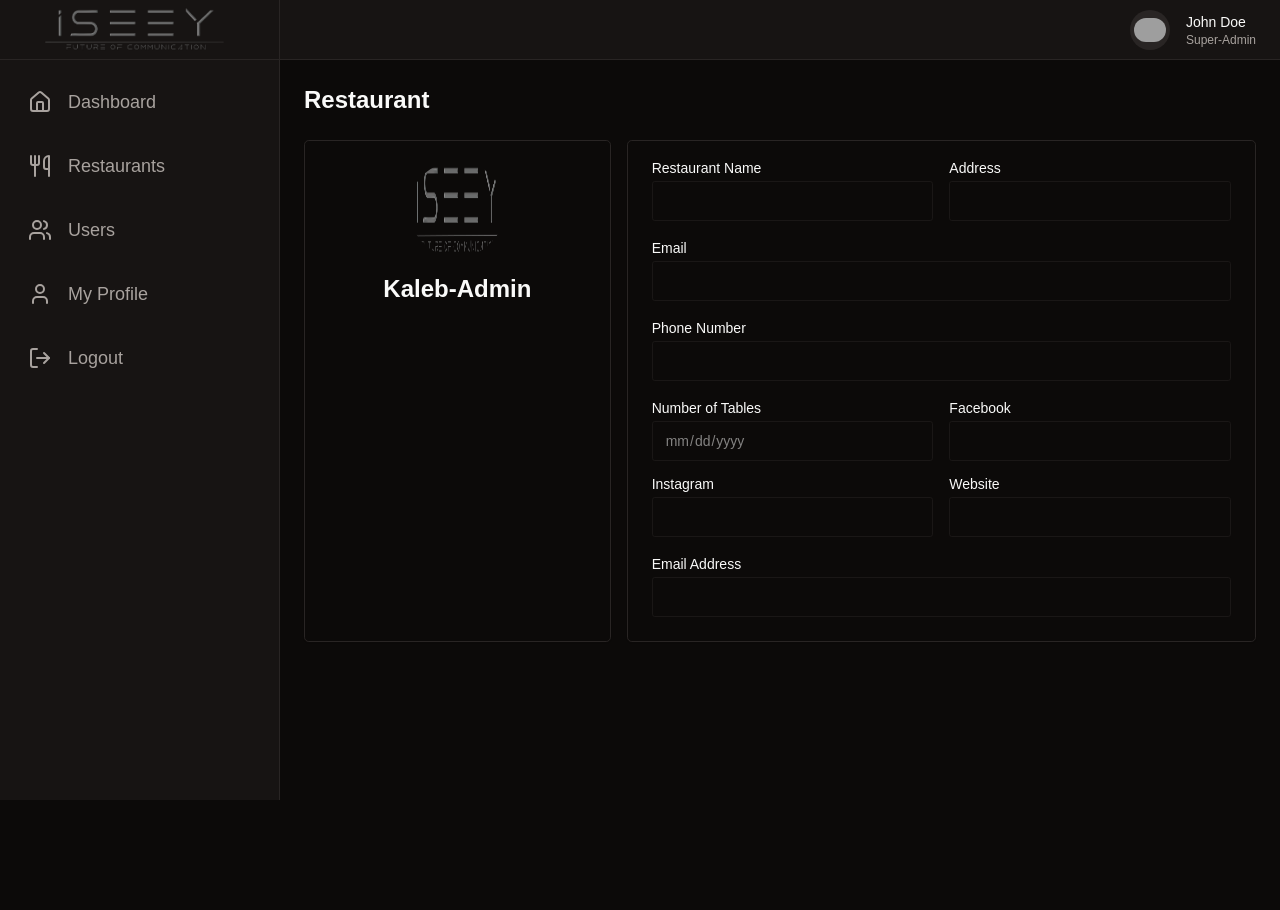
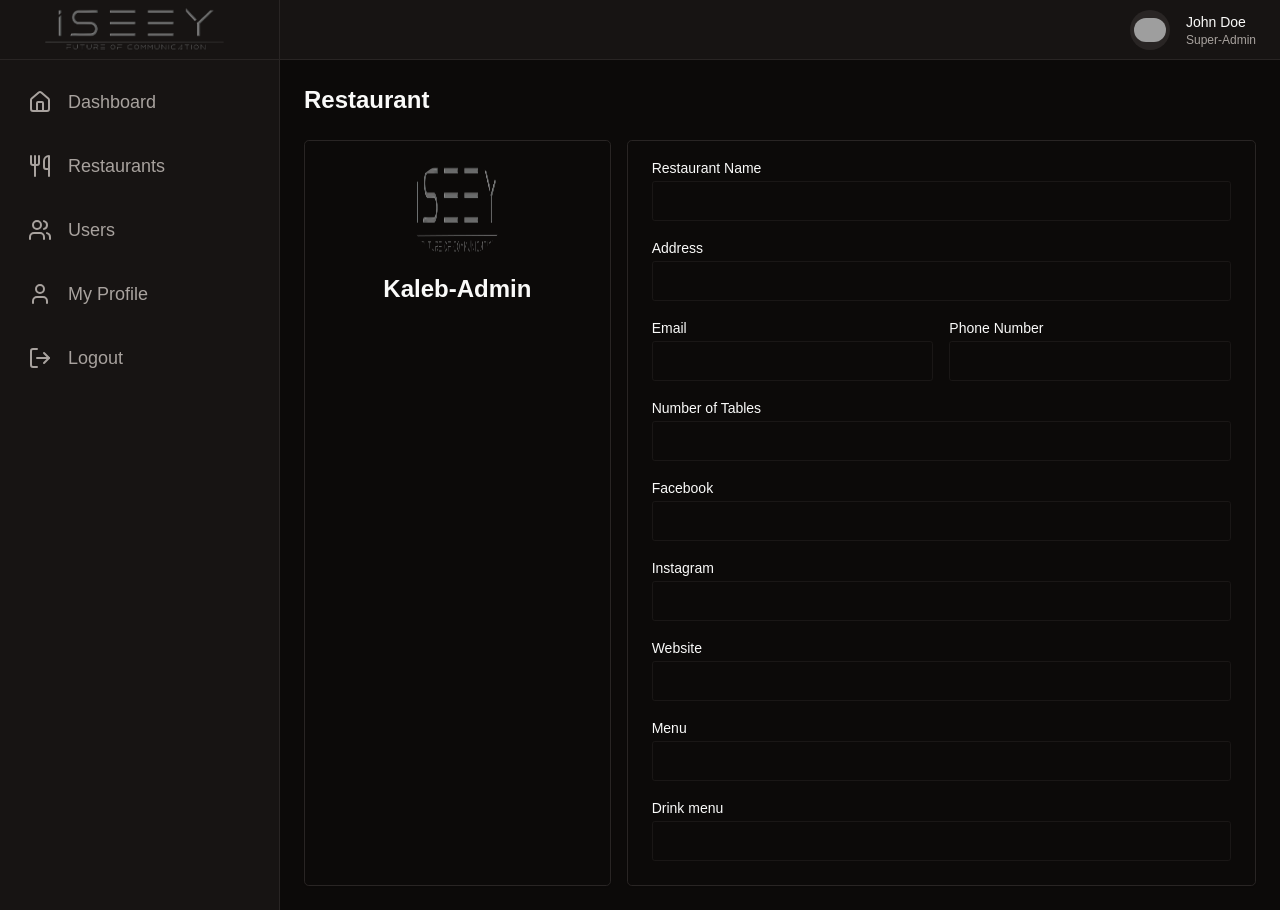
Before and after one commit to miki-tebe/iseey-restaurant-frontend, a Next.js app: page /dashboard/restaurants/view/1 in a window 1280 px wide. Before the commit the page ends 800 px from the top, so only its background shows below. Built offline with nearby package versions, Linux system fonts and the light colour scheme; no server answers; grey boxes are pictures that could not be loaded.

Commit message:
Refactor restaurant view page layout and input fields

```diff
--- a/src/app/dashboard/restaurants/view/[id]/page.tsx
+++ b/src/app/dashboard/restaurants/view/[id]/page.tsx
@@ -28,7 +28,6 @@ export default function ViewRestaurant({ params }: { params: { id: string } }) {
         <div className="grid gap-4 col-span-2">
           <Card>
             <CardContent className="space-y-5 pt-5">
-              <div className="grid grid-cols-2 gap-4">
               <div className="grid gap-1.5">
                 <Label>Restaurant Name</Label>
                 <Input disabled />
@@ -37,7 +36,7 @@ export default function ViewRestaurant({ params }: { params: { id: string } }) {
                 <Label>Address</Label>
                 <Input disabled />
               </div>
-              </div>
+              <div className="grid grid-cols-2 gap-4">
                 <div className="grid gap-1.5">
                   <Label>Email</Label>
                   <Input disabled />
@@ -46,10 +45,10 @@ export default function ViewRestaurant({ params }: { params: { id: string } }) {
                   <Label>Phone Number</Label>
                   <Input disabled />
                 </div>
-              <div className="grid grid-cols-2 gap-4">
+              </div>
               <div className="grid gap-1.5">
                 <Label>Number of Tables</Label>
-                  <Input type="date" disabled />
+                <Input disabled />
               </div>
               <div className="grid gap-1.5">
                 <Label>Facebook</Label>
@@ -63,10 +62,13 @@ export default function ViewRestaurant({ params }: { params: { id: string } }) {
                 <Label>Website</Label>
                 <Input disabled />
               </div>
+              <div className="grid gap-1.5">
+                <Label>Menu</Label>
+                <Input disabled />
               </div>
               <div className="grid gap-1.5">
-                <Label>Email Address</Label>
-                <Input type="email" disabled />
+                <Label>Drink menu</Label>
+                <Input disabled />
               </div>
             </CardContent>
           </Card>
```
Lines whose indentation alone changed are shown as unchanged.
